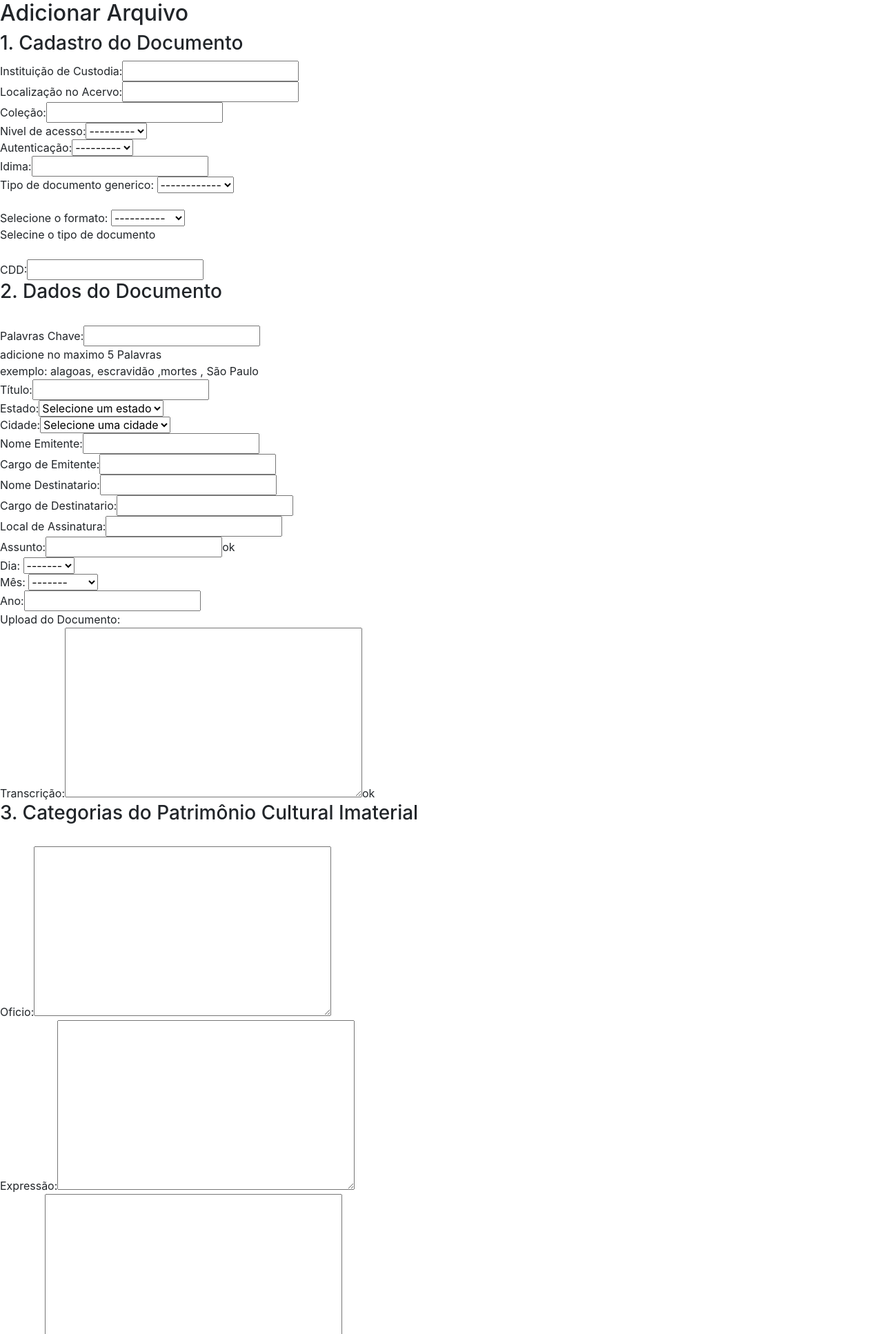
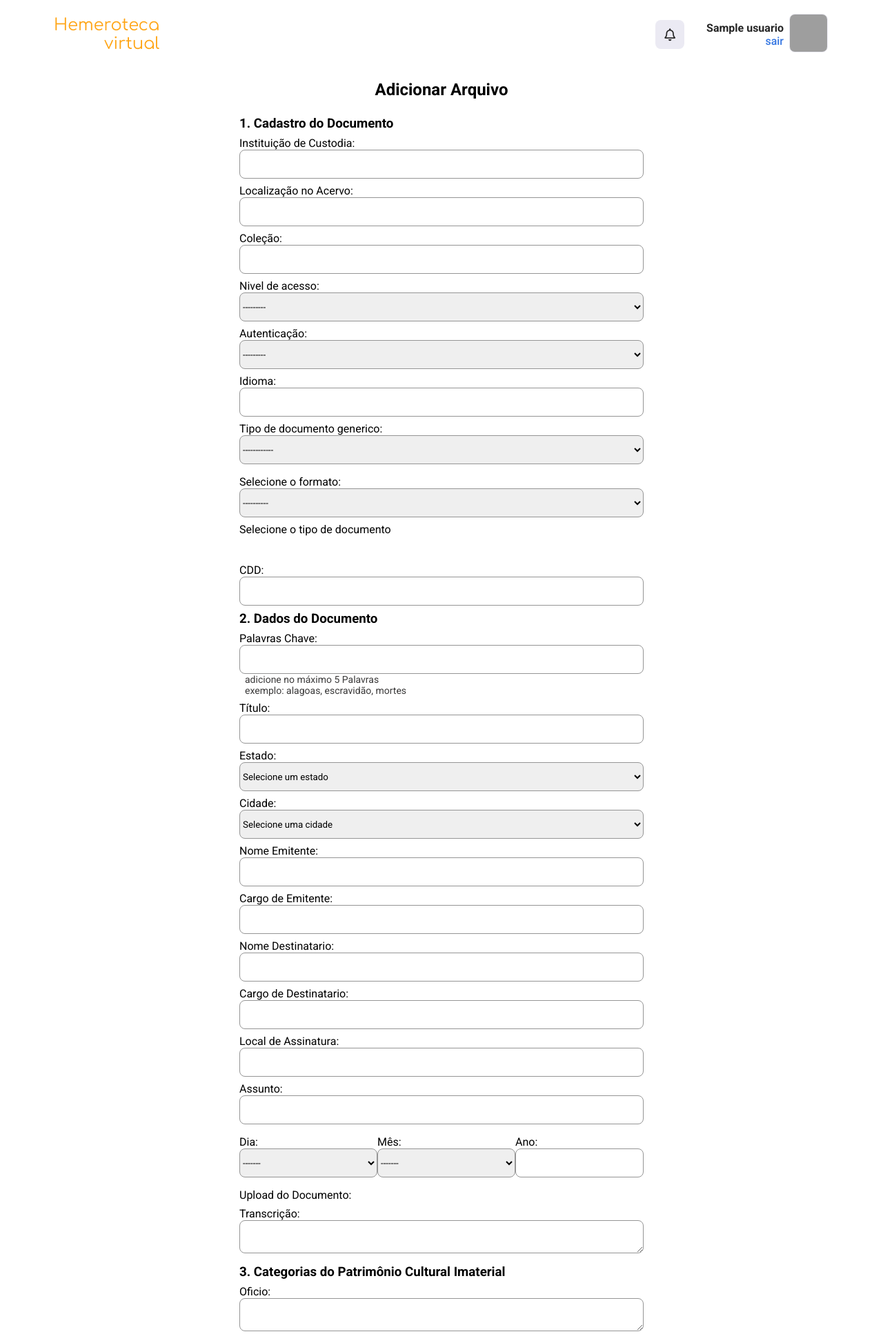
Before and after one commit to LaryssaGomes/Hist-ria-, a Django app: page /inicio_projeto/ver_projetos/1/add_arquivo/ in a window 1280 px wide. Shown: the top 1934 px of the page at 69% size. Run offline with Django 3.2, Linux system fonts and the light colour scheme; a user stored in the database is signed in; tables that the repository leaves empty hold one stand-in row (values such as "Sample post"); some libraries are stand-ins or nearby versions; grey boxes are pictures that could not be loaded.

Commit message:
add design

```diff
--- /dev/null
+++ b/projetos/static/css/add-arquivo.css
@@ -0,0 +1,96 @@
+.add-container {
+  width: 100%;
+  display: flex;
+  align-items: center;
+  justify-content: center;
+}
+
+.add-container form {
+  padding: 8px;
+}
+
+#cke_id_arq_texto {
+  max-width: 700px;
+}
+
+.add-container h1 {
+  margin: 16px 0;
+  text-align: center;
+}
+
+.add-container input {
+  padding: 8px 16px;
+  width: 100%;
+  height: 42px;
+  border-radius: 8px;
+  border: 1px solid rgb(149, 149, 149);
+}
+
+.add-container select {
+  width: 100%;
+  min-width: 200px;
+  height: 42px;
+  border-radius: 8px;
+  border: 1px solid rgb(149, 149, 149);
+}
+
+.add-container textarea {
+  height: 48px;
+  border-radius: 8px;
+  border: 1px solid rgb(149, 149, 149);
+}
+
+.container-add-form span {
+  font-size: 14px;
+  color: rgb(59, 58, 58);
+  margin-left: 8px;
+}
+
+.box {
+  max-width: 800px;
+  display: flex;
+  flex-direction: column;
+  margin: 8px 0;
+}
+
+.box-date {
+  max-width: 800px;
+  display: flex;
+  flex-direction: row;
+  justify-content: space-between;
+  margin: 8px 0;
+}
+
+.add-container button[type='submit'] {
+  border-radius: 8px;
+  color: #ffffff;
+  background-color: #126aa5;
+  border: 0;
+  width: 200px;
+  height: 48px;
+
+  transition: all 0.2s;
+}
+
+.add-container button[type='button'] {
+  border-radius: 8px;
+  color: #ffffff;
+  background-color: #c8500b;
+  border: 0;
+  width: 200px;
+  height: 48px;
+
+  transition: all 0.2s;
+}
+
+.add-container button.btn {
+  border-radius: 8px;
+  color: #ffffff;
+  background-color: #747474;
+  border: 0;
+  width: 200px;
+  height: 48px;
+
+  transition: all 0.2s;
+}
+}
--- a/projetos/templates/arquivos/add_arquivo.html
+++ b/projetos/templates/arquivos/add_arquivo.html
@@ -1,42 +1,47 @@
-{% load bootstrap4 %}
 {% load static %}
 
 <!DOCTYPE html>
 <html lang="pt-br">
     <head>
-        <style>
-            #cke_1_contents{
-                padding: 30px 20%;
-            }
-
-        </style>
         <meta charset="UTF-8">
         <script language="JavaScript" type="text/javascript" src="{% static 'js/cidadesEstados.js' %}"></script>
         <script language="JavaScript" type="text/javascript" src="{% static 'js/tipoEspecificoGenerico.js' %}"></script>
+        <link rel="stylesheet" href="../../../../static/css/global.css">
+        <link rel="stylesheet" href="../../../../static/css/navbar-profile.css">
+        <link rel="stylesheet" href="../../../../static/css/add-arquivo.css">
+        <link href="https://fonts.googleapis.com/css2?family=Roboto:wght@400;500;700&display=swap" rel="stylesheet">
+        <link rel="stylesheet" href="https://use.fontawesome.com/releases/v5.7.2/css/all.css" integrity="sha384-fnmOCqbTlWIlj8LyTjo7mOUStjsKC4pOpQbqyi7RrhN7udi9RwhKkMHpvLbHG9Sr" crossorigin="anonymous">
+
         <title>Adicionar Arquivo</title>
-        {% bootstrap_css %}
     </head>
     <body>
+        {% include 'arquivos/navbar.html' %}
+        <section class="add-container">
 
-       <h2>Adicionar Arquivo</h2>
-
-
+            <div class="container-add-form">
+                <h1>Adicionar Arquivo</h1>
+                <form action="" method="POST" autocomplete="off" enctype="multipart/form-data">
+                    {% csrf_token %}
                     <h3>1. Cadastro do Documento</h3>
-       {% bootstrap_messages %}
-       <form action="" method="POST" class="projeto-form" autocomplete="off" enctype="multipart/form-data">
-            {% csrf_token %}
+                    <div class="box">
                         Instituição de Custodia:{{form_arq.arq_custodia}}
-            <br>
+                    </div>
+                    <div class="box">
                         Localização no Acervo:{{form_arq.arq_localizacao_do_acervo}}
-            <br>
+                    </div>
+                    <div class="box">
                         Coleção:{{form_arq.arq_colecao}}
-            <br>
+                    </div>
+                    <div class="box">
                         Nivel de acesso:{{form_arq.arq_nivel_de_acesso}}
-            <br>
+                    </div>
+                    <div class="box">
                         Autenticação:{{form_arq.arq_autenticacao}}
-            <br>
-            Idima:{{form_arq.arq_idioma}}
-            <br>
+                    </div>
+                    <div class="box">
+                        Idioma:{{form_arq.arq_idioma}}
+                    </div>
+                    <div class="box">
                         Tipo de documento generico:
                         <select name="arq_tipo_de_documento"  id="generico" onchange="tipoGenerico()" >
                             <option value="vazio">------------</option>
@@ -44,7 +49,8 @@
                             <option value="{{tipo}}">{{ tipo }}</option>
                             {% endfor %}
                         </select>
-            <br>
+                    </div>
+                    <div class="box">
                         <div id="espeficos" style="display: none;">
                             Tipo de documento especifico:
                             {% for tipo in listas_categorias %}
@@ -65,8 +71,8 @@
                             </div>
                             {% endfor %}
                         </div>
-
-            <br>
+                    </div>
+                    <div class="box">
                         Selecione o formato:
                         <select id="id_arq_tipo_de_formato" name="arq_tipo_de_formato" onchange="tiposDeDocumento()" >
                             <option value="nada">----------</option>
@@ -79,41 +85,60 @@
                             <option value="Gravura">Gravura</option>
                             <option value="Mapa">Mapa</option>
                         </select>
-            <br>
+                    </div>
+                    <div class="box">
                         <div id="nada">
-                Selecine o tipo de documento
+                            Selecione o tipo de documento
                         </div>
+                    </div>
+                    <div class="box">
                         <div id="F">
                             Tamanho:{{form_foto.fot_tamanho}}
                         </div>
+                    </div>
+                    <div class="box">
                         <div id="V">
-                Duração:{{form_video.vid_duracao}}
-                <br>
+                            Duração:
+                            {{form_video.vid_duracao}}
                         </div>
+                    </div>
+                    <div class="box">
                         <div id="D">
-                Numero de Paginas:{{form_documento.doc_numero_de_paginas}}
-                <br>
+                            Numero de Paginas:
+                            {{form_documento.doc_numero_de_paginas}}
                         </div>
+                    </div>
+                    <div class="box">
                     <div id="A">
-                Tempo de audio:{{form_audio.aud_duracao}}
-                <br>
+                            Tempo de audio:
+                            {{form_audio.aud_duracao}}
+                        </div>
+                    </div>
+                    <div class="box">
+                        CDD:
+                        {{form_arq.arq_cdd}}
                     </div>
 
-            <br>
-            CDD:{{form_arq.arq_cdd}}
                     <h3>2. Dados do Documento</h3>
-            <br>
-            Palavras Chave:<input name="PalavraChave" type="text" >
-            <br>
-            adicione no maximo 5 Palavras
-            <br>
-            exemplo: alagoas, escravidão ,mortes , São Paulo
-            <br>
+
+                    <div class="box">
+                        Palavras Chave:
+                        <input name="PalavraChave" type="text"/>
+                        <span>adicione no máximo 5 Palavras</span>
+                        <span>exemplo: alagoas, escravidão, mortes</span>
+                    </div>
+                    <div class="box">
                         Título:{{form_arq.arq_nome}}
-            <br>
-            Estado:<input type="text" name="arq_estado" id="id_arq_estado" value="Selecione um estado" />
-            <br>
-            Cidade:<input type="text" name="arq_cidade" id="id_arq_cidade" value="Selecione uma cidade" />
+                    </div>
+                    <div class="box">
+                        Estado:
+                        <input type="text" name="arq_estado" id="id_arq_estado" value="Selecione um estado" />
+                    </div>
+                    <div class="box">
+                        Cidade:
+                        <input type="text" name="arq_cidade" id="id_arq_cidade" value="Selecione uma cidade" />
+                    </div>
+
                     <script language="JavaScript" type="text/javascript" charset="utf-8">
                         new dgCidadesEstados({
                             cidade: document.getElementById('id_arq_cidade'),
@@ -121,24 +146,38 @@
                             change: true
                         })
                     </script>
-            <br>
-            Nome Emitente:{{form_arq.arq_emitente}}
-            <br>
-            Cargo de Emitente:{{form_arq.arq_cargo_emi}}
-            <br>
-            Nome Destinatario:{{form_arq.arq_destinatario}}
-            <br>
-            Cargo de Destinatario:{{form_arq.arq_cargo_des}}
-            <br>
-            Local de Assinatura:{{form_arq.arq_local_emissao}}
-            <br>
-            Assunto:{{form_arq.arq_assunto}}ok
-            <br>
+                    <div class="box">
+                        Nome Emitente:
+                        {{form_arq.arq_emitente}}
+                    </div>
+                    <div class="box">
+                        Cargo de Emitente:
+                        {{form_arq.arq_cargo_emi}}
+                    </div>
+                    <div class="box">
+                        Nome Destinatario:
+                        {{form_arq.arq_destinatario}}
+                    </div>
+                    <div class="box">
+                        Cargo de Destinatario:
+                        {{form_arq.arq_cargo_des}}
+                    </div>
+                    <div class="box">
+                        Local de Assinatura:
+                        {{form_arq.arq_local_emissao}}
+                    </div>
+                    <div class="box">
+                        Assunto:
+                        {{form_arq.arq_assunto}}
+                    </div>
+                    <div class="box-date">
+                        <div class="box">
                           Dia:
                             <select id="dia" name="dia">
                                 <option value="00">-------</option>
                             </select>
-            <br>
+                        </div>
+                        <div class="box">
                             Mês:
                             <select id="mes" name="mes">
                                 <option value="00">-------</option>
@@ -155,11 +194,14 @@
                                 <option value="11">Novembro</option>
                                 <option value="12">Dezembro</option>
                             </select>
-            <br>
-            Ano:<input type="text" name="ano" id="ano" pattern="[?0-9?]{1,5}">
-            <br>
+                        </div>
+                        <div class="box">
+                            Ano:
+                            <input type="text" name="ano" id="ano" pattern="[?0-9?]{1,5}" />
+                        </div>
+                    </div>
+                    <div class="box">
                         Upload do Documento:
-
                         <div id='uploadD'>
                         {{form_documento.doc_documento}}
                         </div>
@@ -172,38 +214,52 @@
                         <div id='uploadF'>
                             {{form_foto.fot_imagem}}
                         </div>
+                    </div>
+                    <div class="box">
+                        Transcrição:
+                        {{form_arq.arq_texto}}
+                    </div>
+                    <div class="box">
+                        {{form_arq.media}}
+                    </div>
 
-            <br>
-            Transcrição:{{form_arq.arq_texto}}ok
-            {{form_arq.media}}
-            <br>
                     <h3>3. Categorias do Patrimônio Cultural Imaterial</h3>
-            <br>
-            Oficio:{{form_patrimonio.pc_oficio}}
-            <br>
-            Expressão:{{form_patrimonio.pc_expressao}}
-            <br>
-            Lugares:{{form_patrimonio.pc_lugares}}
-            <br>
-            Celebrações:{{form_patrimonio.pc_celebracoes}}
-            <br>
-            Edificações:{{form_patrimonio.pc_edificacoes}}
-            <br>
+
+                    <div class="box">
+                        Oficio:
+                        {{form_patrimonio.pc_oficio}}
+                    </div>
+                    <div class="box">
+                        Expressão:
+                        {{form_patrimonio.pc_expressao}}
+                    </div>
+                    <div class="box">
+                        Lugares:
+                        {{form_patrimonio.pc_lugares}}
+                    </div>
+                    <div class="box">
+                        Celebrações:
+                        {{form_patrimonio.pc_celebracoes}}
+                    </div>
+                    <div class="box">
+                        Edificações:
+                        {{form_patrimonio.pc_edificacoes}}
+                    </div>
+
                     <button type="submit">Salvar</button>
-            <button type='submit'>Cancelar</button>
-
+                    <button type="button">Cancelar</button>
                 </form>
                 {% if user.usuariocomum.tipo_de_usuario == 'PE' %}
                 <form method="post" action="{% url 'novosTiposDeDocumentos' %}">
                     {% csrf_token %}
-            <br>
-            Deseja adicionar o algum dado nos tipos de documento?
-            <br>
-            <button>Adiconar Elementos </button>
-            Adicionar documento especifico a uma categoria Generica já existente
-            <br>
-            selecione a categoria generica
-            <br>
+                    <h3>Deseja adicionar o algum dado nos tipos de documento?</h3>
+
+                    <div class="box">
+                        <button class="btn">Adicionar Elementos</button>
+                        <span>Adicionar documento especifico a uma categoria Generica já existente</span>
+                    </div>
+
+                    <div class="box">
                         Tipo de documento generico:
                         <select id="selecionaGenerico" name="selecionaGenerico">
                             <option value="">----------------</option>
@@ -211,22 +267,31 @@
                             <option value="{{tipo}}">{{ tipo }}</option>
                             {% endfor %}
                         </select>
-            <p>Digite a nova categoria especifica</p>
-            <br>
-            Novo Tipo Especifico:<input type="text" id="novoElemento" name="novoElemento">
-            <br>
-            <p>Criar uma nova categoria<p>
-            <br>
+                        <span>selecione a categoria generica</span>
+                    </div>
+                    <div class="box">
+                        <strong>Digite a nova categoria especifica</strong>
+                        Novo Tipo Especifico:
+                        <input type="text" id="novoElemento" name="novoElemento">
+                    </div>
+                    <div class="box">
+                        <p>Criar uma nova categoria</p>
+                    </div>
+                    <div class="box">
                         Novo Generico:
                         <input type="text" id="novoGenerico" name="novoGenerico">
-            <br>
+                    </div>
+                    <div class="box">
                         Novo Especifico:
                         <input type="text" id="novoEspecifico" name="novoEspecifico">
-            <br>
+                    </div>
+
                     <button type="submit">Salvar</button>
                 </form>
                 {% endif %}
+            </div>
 
+        </section>
 
         <script type="text/javascript" src="{% static 'js/addArquivo.js' %}"></script>
     </body>
--- /dev/null
+++ b/projetos/templates/arquivos/navbar.html
@@ -0,0 +1,55 @@
+{% load static %}
+<nav id="menu">
+    <!--Criando navbar-->
+    <div class="menu">
+        <a class="logo" href="#">
+            <img src="../../../../static/assets/Hemerotecalogo.png" alt="Hemeroteca">
+        </a>
+        <div class="profile">
+            {% if user.is_anonymous %}
+                <a href="{% url 'login' %}">Login</a>
+            {% else %}
+                <button id="open">
+                    <i class="far fa-bell"></i>
+                </button>
+                <span>
+                    <strong>{{ user.nome }}</strong>
+                    <a href="{% url 'logout' %}">sair</a>
+                </span>
+                <a href="{% url 'edi_perfil' %}">
+                    <img src="../../../media/{{user.foto}}" />
+                </a>
+            {% endif %}
+        </div>
+    </div>
+</nav>
+
+<div class="notifications hidden" id="notifications">
+    <header>
+        <label>Notificações</label>
+        <button id="close">
+            <i class="far fa-times-circle"></i>
+        </button>
+    </header>
+    <ul>
+        <li class="notification">
+            <img src="../../../media/pesquisador/Bruna-Marquezine-6.jpg" />
+            <div class="aside">
+                <p>
+                    <b>Bruna</b> solicitou acesso ao acervo do projeto <b>"Projeto X"</b>
+                </p>
+                <button class="accept">Aceitar</button>
+                <button class="deny">Rejeitar</button>
+            </div>
+        </li>
+    </ul>
+</div>
+<script src="https://ajax.googleapis.com/ajax/libs/jquery/3.3.1/jquery.min.js"></script>
+<script type="text/javascript">
+    $("#open").click(function () {
+        $("#notifications").removeClass("hidden");
+    });
+    $("#close").click(function () {
+        $("#notifications").addClass("hidden");
+    });
+</script>
```
Also changed, not shown: projetos/static/css/busca.css (+7 -0 lines), projetos/templates/projetos/edi_projetos.html (+6 -5 lines), projetos/templates/usuariocomum/busca.html (+6 -7 lines), media/documents/2020/09/05/Os-tal.jpg (added), media/documents/2020/09/06/Anotação_2020-02-05_171327.png (added), media/imagem_projeto/maps_Iw7D4Am.png (added), media/imagem_projeto/maps_Q42yVg5.png (added), media/pesquisador/Os-tal_WhSyvTM.jpg (added), media/pesquisador/Os-tal_WhSyvTM.thumb.jpg (added), media/pesquisador/Os-tal_dd98lb2.jpg (added), media/pesquisador/Os-tal_dd98lb2.thumb.jpg (added). Lines whose indentation alone changed are shown as unchanged.
